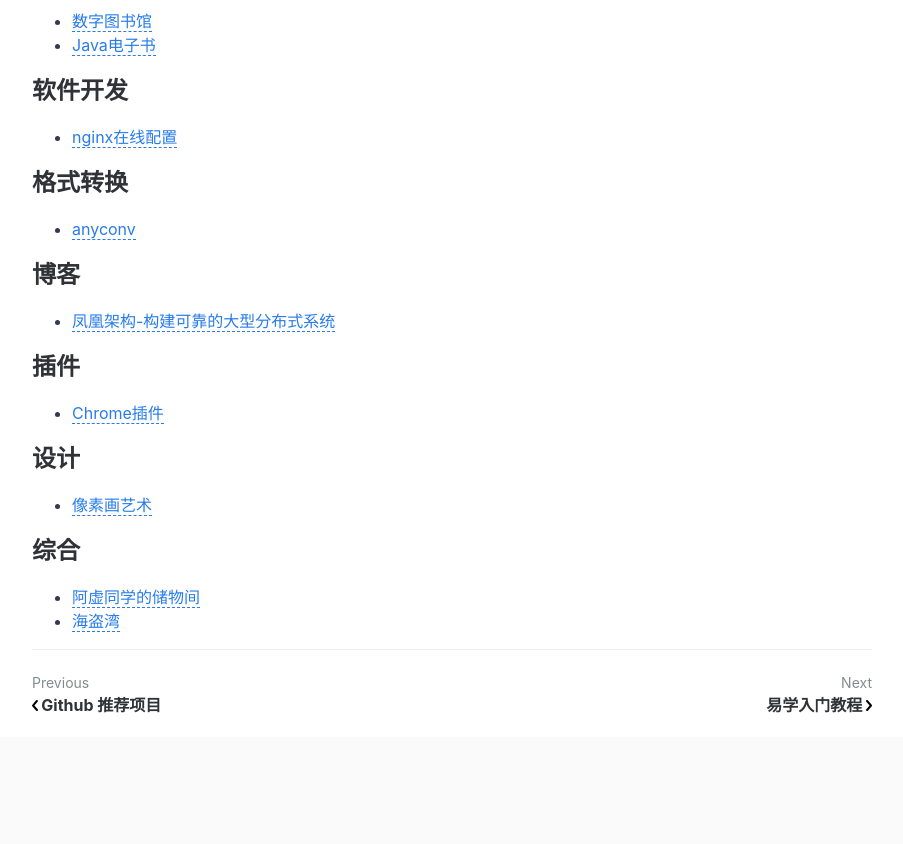
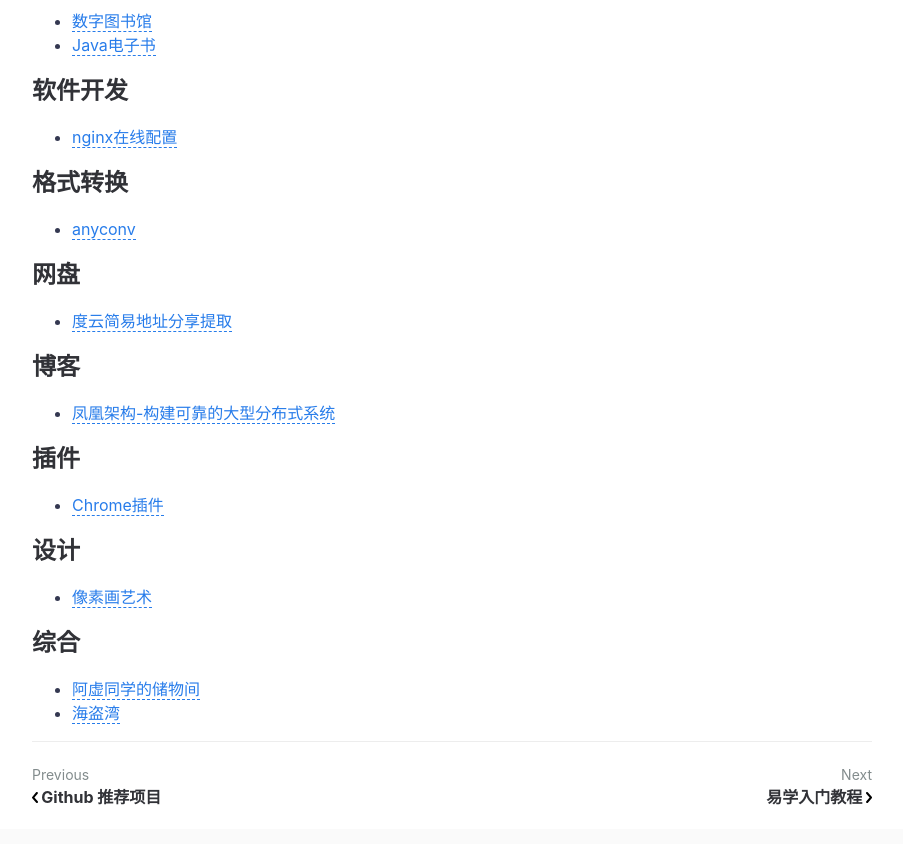
Before and after one commit to liushaofeng89/blog, a Jekyll site: the page built from _posts/2021-12-06-bookmark.md, in a window 1280 px wide and 900 px high, scrolled down 699 px. Shown: the top 844 px of the window, without its empty margins (188-1091 px from the left). Built offline with Jekyll 4.4.1, drawn with Linux system fonts in a browser that asks for light colours; comment, search, counter and statistics services are not loaded.

Commit message:
更新书签
新增百度云盘下载不限速地址

```diff
--- a/_posts/2021-12-06-bookmark.md
+++ b/_posts/2021-12-06-bookmark.md
@@ -16,6 +16,9 @@
 ## 格式转换
   * [anyconv](https://anyconv.com/)
 
+## 网盘
+  * [度云简易地址分享提取](https://pan.naifei.cc/new/)
+
 ## 博客
   * [凤凰架构-构建可靠的大型分布式系统](https://icyfenix.cn/)
 
```
